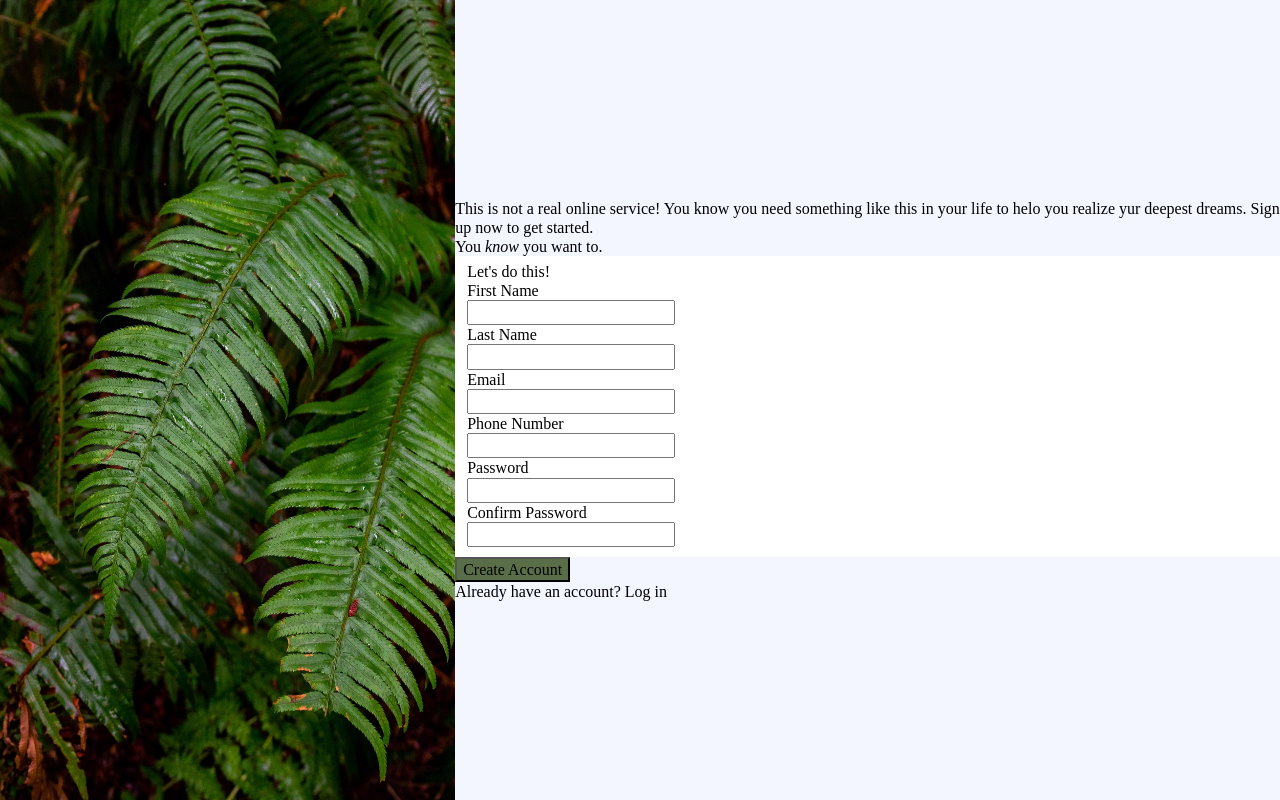
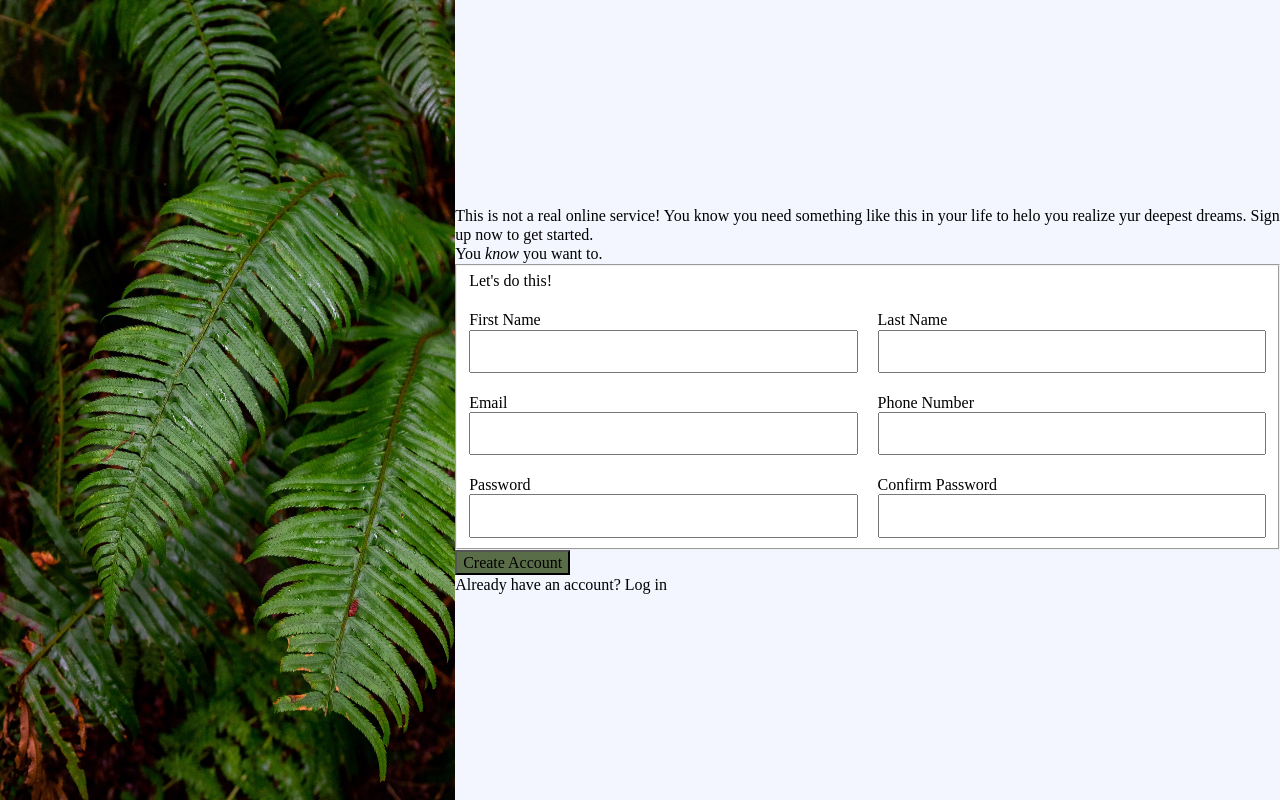
Before and after one commit to plantpirate/odin_projects, a plain HTML site: page odin_sign-up-form/index.html in a window 1280 px wide. Drawn offline with Linux system fonts and the light colour scheme.

Commit message:
add code to place label above inputs and create two column display

```diff
--- a/odin_sign-up-form/index.html
+++ b/odin_sign-up-form/index.html
@@ -21,18 +21,30 @@
         <form action="" method="post" id="sign-up-form">
           <fieldset>
             <p>Let's do this!</p>
+            <div class="form-group">
               <label for="first-name">First Name</label>
               <input type="text" name="first-name" id="first-name" />
+            </div>
+            <div class="form-group">
               <label for="last-name">Last Name</label>
               <input type="text" name="last-name" id="last-name" />
+            </div>
+            <div class="form-group">
               <label for="email">Email</label>
               <input type="email" name="email" id="email" />
+            </div>
+            <div class="form-group">
               <label for="phone-number">Phone Number</label>
               <input type="text" name="phone-number" id="phone-number" />
+            </div>
+            <div class="form-group">
               <label for="password">Password</label>
               <input type="password" name="password" id="password" />
+            </div>
+            <div class="form-group">
               <label for="password-conf">Confirm Password</label>
               <input type="password" name="password-conf" id="password-conf" />
+            </div>
           </fieldset>
         </form>
         <button type="submit" form="sign-up-form">Create Account</button>
--- a/odin_sign-up-form/styles.css
+++ b/odin_sign-up-form/styles.css
@@ -49,12 +49,9 @@ img {
   align-content: center;
   flex-grow: 1;
 }
+
 form {
   background-color: white;
-}
-
-fieldset {
-  border: none;
 }
 
 button {
@@ -65,7 +62,21 @@ input:invalid {
   border-color: red;
 }
 
-label,
+fieldset {
+  display: grid;
+  grid-template-columns: 1fr 1fr;
+  gap: 20px; /* Space between columns and rows */
+  align-items: center;
+}
+fieldset p {
+  grid-column: span 2; /* Make the paragraph span both columns */
+}
+
 input {
-  display: block;
+  width: 100%;
+  padding: 10px;
 }
+.form-group {
+  display: flex;
+  flex-direction: column; /* Makes each form group element take the same place in the grid */
+}
```
Lines whose indentation alone changed are shown as unchanged.
